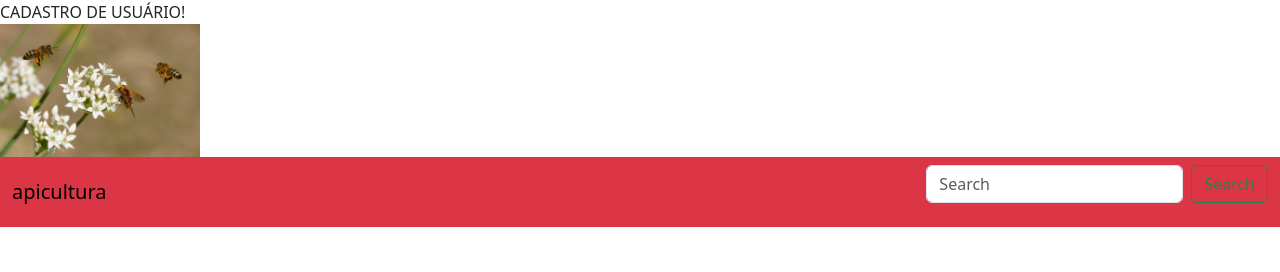
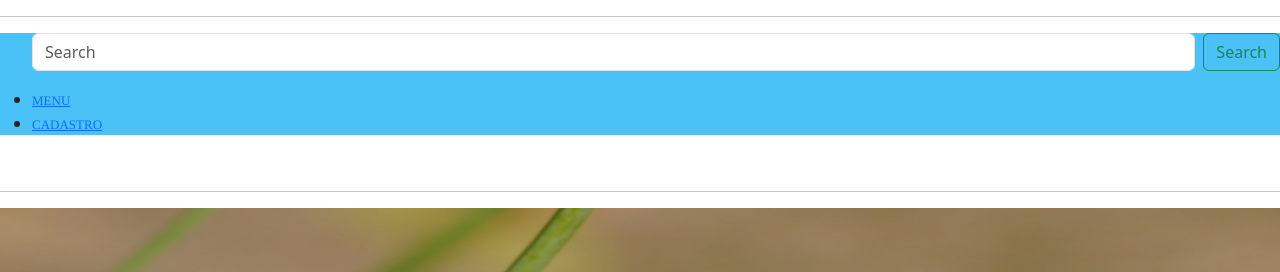
Before and after one commit to wennenascimento/APICULTURA1.01, a Django app: page /menu/ in a window 1280 px wide; the page is wider, and only the part inside the window is pictured. Shown: the top 272 px of that part. Run offline with Django 3.2, Linux system fonts and the light colour scheme.

Commit message:
terceiro commit

```diff
--- a/templates/cadastro.html
+++ b/templates/cadastro.html
@@ -13,7 +13,6 @@
 
 
 </div>
-
 
 
 
--- a/templates/menu.html
+++ b/templates/menu.html
@@ -2,40 +2,34 @@
 {% load static %}
 {% block menu %}
 
-<h10>CADASTRO DE USUÁRIO!</h10>
 
-<div class="img" >
-    <img src="{% static '/image/api.jpeg' %}" width="200" alt="cc">
+
+
+
+
+<hr>
+
+    <div class="menu">
+        <ul>
+
+      <form class="d-flex" role="search">
+        <input class="form-control me-2" type="search" placeholder="Search" aria-label="Search">
+        <button class="btn btn-outline-success" type="submit">Search</button>
+
+
+      </form>
+
+
+            <li><a  href="#">     <font size="2">  <font face="times"> MENU </font>    </font> </a></li>
+            <li><a  href="#">   <font size="2" >    <font face="times">CADASTRO</font> </font>  </a></li>
+
+        </ul>
     </div>
 
 
 
-<!-- CHAMA O CSS-->
 
 
-
-
-<!-- MENUS -->
-
-
-<nav class="navbar navbar-expand-lg bg-danger">
-  <div class="container-fluid">
-
-    <a class="navbar-brand" href="{% url 'login' %}">apicultura</a>
-
-    <button class="navbar-toggler" type="button" data-bs-toggle="collapse" data-bs-target="#navbarSupportedContent" aria-controls="navbarSupportedContent" aria-expanded="false" aria-label="Toggle navigation">
-      <span class="navbar-toggler-icon"></span>
-    </button>
-
-    <div class="collapse navbar-collapse" id="navbarSupportedContent">
-      <ul class="navbar-nav me-auto mb-2 mb-lg-0">
-        <li class="nav-item">
-          <ul class="dropdown-menu">
-            <li><hr class="dropdown-divider"></li>
-            <li><a class="dropdown-item" href="{% url 'cadastro' %}">Cadastrar</a></li>
-          </ul>
-        </li>
-      </ul>
 
 
 
@@ -44,20 +38,19 @@
       <!-- CAIXA DE PESQUISA-->
 
 
-      <form class="d-flex" role="search">
-        <input class="form-control me-2" type="search" placeholder="Search" aria-label="Search">
-        <button class="btn btn-outline-success" type="submit">Search</button>
-      </form>
-    </div>
-  </div>
-</nav>
+
 
 
 <br>
+<hr>
 
 
+<div class="img" >
+    <img src="{% static '/image/api.jpeg' %}" width="1350px"  height="500px" alt="cc">
+    </div>
 
 
+<hr>
 
 <!-- COLUNAS -->
 
```
Also changed, not shown: 3 other files.
